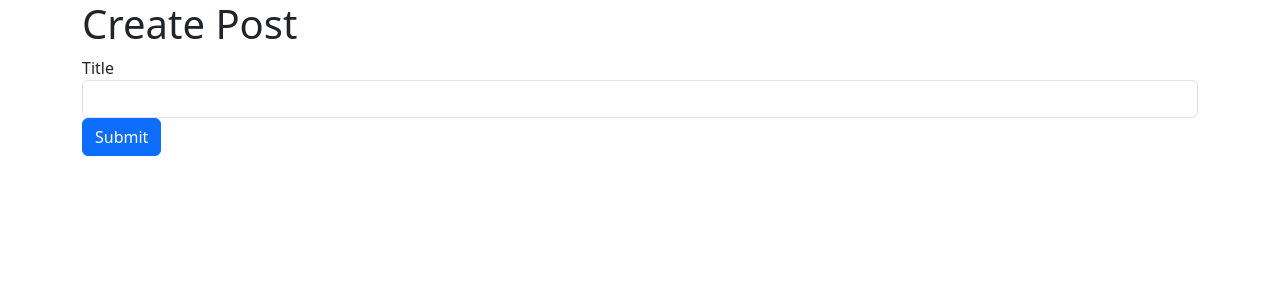
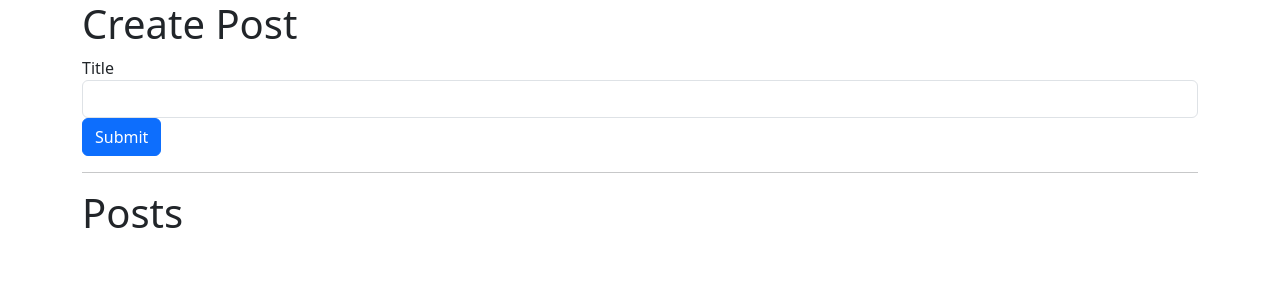
Before and after one commit to cambodianjesuss/blog-client, a React (Create React App) app: page / in a window 1280 px wide. Shown: the top 300 px of the page. Built offline with nearby package versions, Linux system fonts and the light colour scheme.

Commit message:
setting up posts list

```diff
--- a/src/App.js
+++ b/src/App.js
@@ -1,11 +1,15 @@
 import React from 'react';
 import PostCreate from './PostCreate';
+import PostList from './PostList';
 
 const App = ()=>{
     return (
         <div className='container'>
             <h1>Create Post</h1>
             <PostCreate />
+            <hr />
+            <h1>Posts</h1>
+            <PostList />
         </div>
     )
 };
--- /dev/null
+++ b/src/PostList.js
@@ -0,0 +1,14 @@
+import React, { useState, useEffect } from "react";
+import axios from "axios";
+
+const PostList = () => {
+    const [posts, setPosts] = useState({});
+
+    const fetchPosts = async () => {
+        const res = await axios.get('http://localhost:4000/posts');
+    };
+
+    return <div></div>
+}
+
+export default PostList;
```
Also changed, not shown: src/index.js (line endings or trailing spaces).
